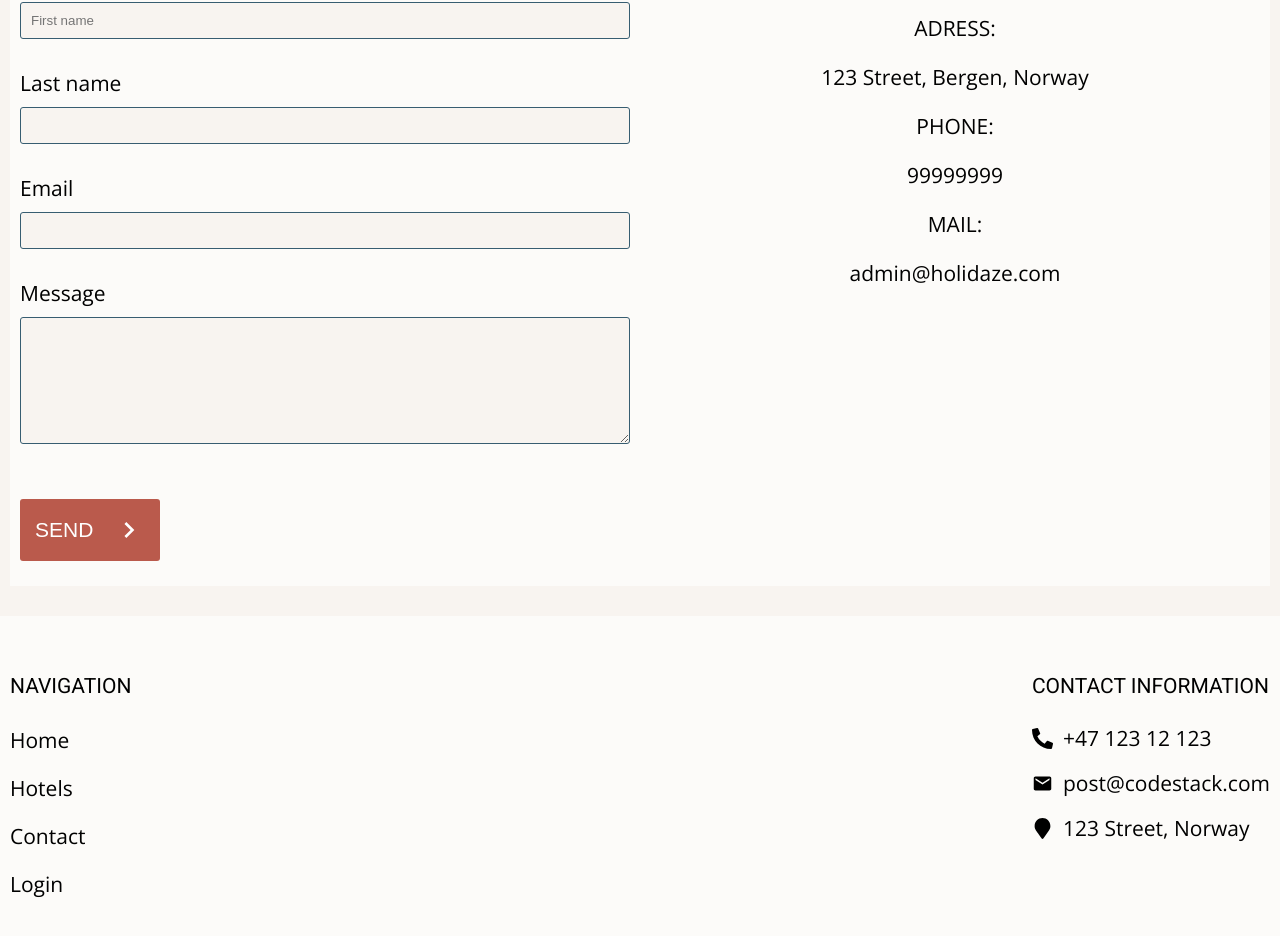
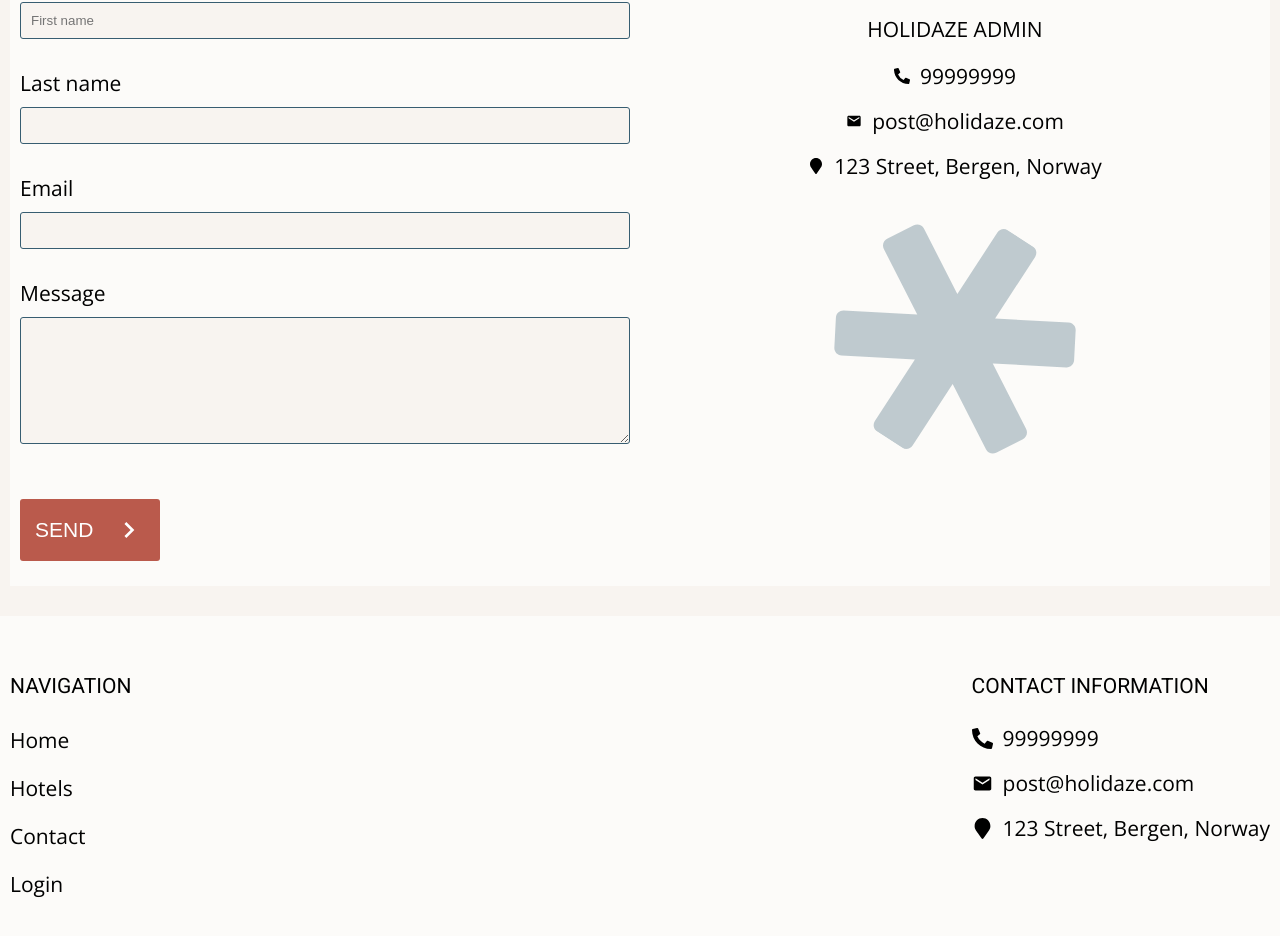
Before and after one commit to Noroff-FEU-Assignments/project-exam-2-Janne-R, a React (Create React App) app: page /contact in a window 1280 px wide. Shown: the part 1200-2136 px from the top of the page. Built offline with nearby package versions, Linux system fonts and the light colour scheme.

Commit message:
contact form

```diff
--- a/src/components/footer/Footer.js
+++ b/src/components/footer/Footer.js
@@ -83,15 +83,15 @@ const Footer = () => (
         <Ul>
           <Li>
             <PhoneIcon />
-            <P paragraph="+47 123 12 123" aria-label="Phone" />
+            <P paragraph="99999999" aria-label="Phone" />
           </Li>
           <Li>
             <MailIcon />
-            <P paragraph="post@codestack.com" aria-label="Email" />
+            <P paragraph="post@holidaze.com" aria-label="Email" />
           </Li>
           <Li>
             <MapIcon />
-            <P paragraph="123 Street, Norway" aria-label="Address" />
+            <P paragraph="123 Street, Bergen, Norway" aria-label="Address" />
           </Li>
         </Ul>
       </div>
--- a/src/components/pages/contact/ContactDetails.js
+++ b/src/components/pages/contact/ContactDetails.js
@@ -1,34 +1,72 @@
 import { H2, P } from "../../common.styles/DisplayText";
 import styled from "styled-components";
+import { FaPhoneAlt, FaMapMarker } from 'react-icons/fa';
+import { MdEmail } from 'react-icons/md';
+import { FaStarOfLife } from 'react-icons/fa';
+
 
 const Div = styled.div`
-text-align: center;
+display: flex;
+flex-direction: column;
+align-items:center;
 background-color: ${({ theme }) => theme.colors.backgroundColorDark};
 margin: 50px -10px 0 -10px;
 @media ${({ theme }) => theme.devices.tabletS} {
   background-color: ${({ theme }) => theme.colors.backgroundColorLight};
   margin:0 ;
+  padding-top: 50px;
 }
 `;
 
+const PhoneIcon = styled(FaPhoneAlt)`
+  margin-right: 10px;
+`;
+
+const MailIcon = styled(MdEmail)`
+  margin-right: 10px;
+`;
+
+const MapIcon = styled(FaMapMarker)`
+  margin-right: 10px;
+`;
+
+const Flex = styled.div`
+  display: flex;
+  align-items: center;
+  height: 25px;
+  margin-bottom: 20px;
+  justify-content:center;
+`;
+
+const Star = styled(FaStarOfLife)`
+display:none;
+@media ${({ theme }) => theme.devices.tabletS} {
+display:flex ;
+color: ${({ theme }) => theme.colors.primaryColor};
+opacity: 0.3;
+transform: rotate(33deg);
+margin-top: 20px;
+}
+`;
 
 const ContactDetails = () => {
   return (
     <>
       <Div>
-        <P paragraph="Holidaze admin" uppercase />
-        <div>
-          <P paragraph="Adress:" uppercase />
-          <P paragraph="123 Street, Bergen, Norway" />
-        </div>
-        <div>
-          <P paragraph="Phone:" uppercase />
-          <P paragraph="99999999" />
-        </div>
-        <div>
-          <P paragraph="Mail:" uppercase />
-          <P paragraph="admin@holidaze.com" />
-        </div>
+        <P uppercase paragraph="Holidaze admin" />
+        <Flex>
+          <PhoneIcon />
+          <P paragraph="99999999" aria-label="Phone" />
+        </Flex>
+        <Flex>
+          <MailIcon />
+          <P paragraph="post@holidaze.com" aria-label="Email" />
+        </Flex>
+        <Flex>
+          <MapIcon />
+          <P paragraph="123 Street, Bergen, Norway" aria-label="Address" />
+        </Flex>
+        <Star size="15rem" />
       </Div>
     </>
   )
```
